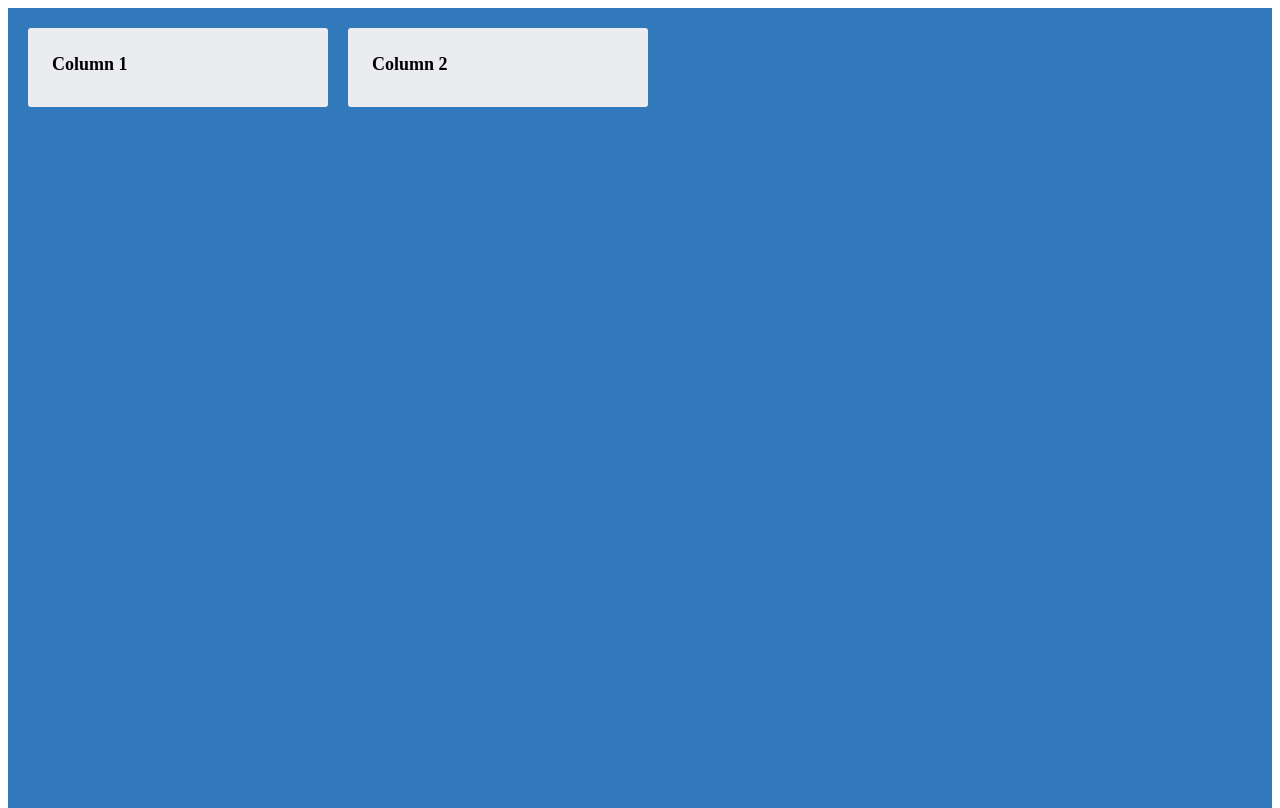
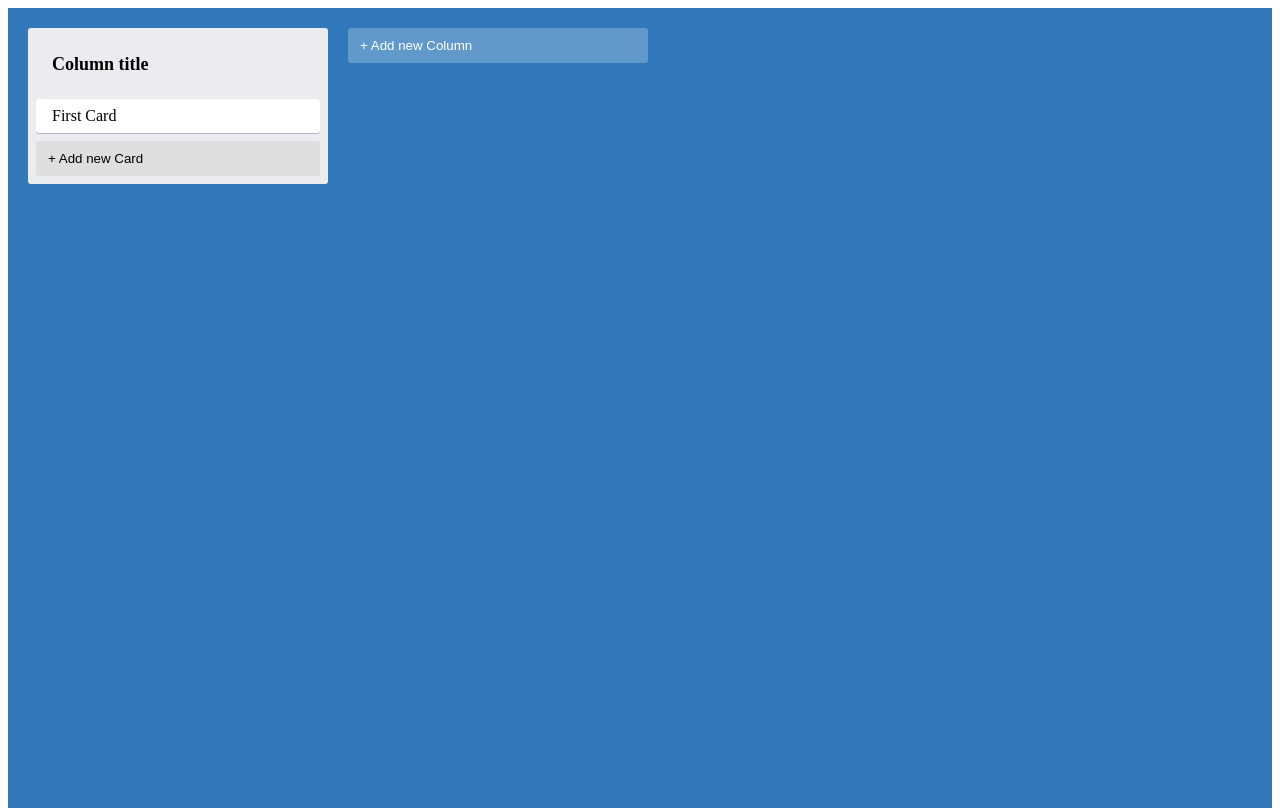
Before and after one commit to violetflash/trello-like, a React (Create React App) app: page / in a window 1280 px wide. Built offline with nearby package versions, Linux system fonts and the light colour scheme.

Commit message:
add layout

```diff
--- a/src/App.tsx
+++ /dev/null
@@ -1,15 +0,0 @@
-import {AppContainer, ColumnContainer, ColumnTitle } from './styles';
-
-export const App = () => {
-    return (
-        <AppContainer>
-            <ColumnContainer>
-                <ColumnTitle>Column 1</ColumnTitle>
-            </ColumnContainer>
-
-            <ColumnContainer>
-                <ColumnTitle>Column 2</ColumnTitle>
-            </ColumnContainer>
-        </AppContainer>
-    );
-}
--- /dev/null
+++ b/src/components/AddNewItemButton.tsx
@@ -0,0 +1,34 @@
+import React, { useState } from 'react';
+import { AddNewItemButtonContainer } from '../layouts/styles';
+import { Form } from './Form';
+
+
+type AddNewItemButtonPropsType = {
+    onAdd(text: string): void;  // onClick callback when we click Create Item Button
+    toggleButtonText: string;
+    dark?: boolean;
+}
+
+export const AddNewItemButton = (props: AddNewItemButtonPropsType) => {
+    const [showForm, setShowForm] = useState<boolean>(false); //unnecessary type boolean - it will provide automatically
+    const { onAdd, toggleButtonText, dark } = props;
+
+    const showFormHandle = () => {
+        setShowForm(true);
+    };
+
+    const onFormSubmit = (text: string) => {
+        setShowForm(false);
+        onAdd(text);
+    };
+
+    if (showForm) {
+        return <Form onFormSubmit={onFormSubmit}/>;
+    }
+
+    return (
+        <AddNewItemButtonContainer dark={dark} onClick={showFormHandle}>
+            {toggleButtonText}
+        </AddNewItemButtonContainer>
+    )
+};
--- /dev/null
+++ b/src/components/App.tsx
@@ -0,0 +1,20 @@
+import React from 'react';
+import { AppContainer } from '../layouts/styles';
+import { Column } from "./Column";
+import { Card } from "./Card";
+import { AddNewItemButton } from "./AddNewItemButton";
+
+export const App = () => {
+    const addColumnHandler = (text: string) => {
+        console.log(text);
+    };
+
+    return (
+        <AppContainer>
+            <Column title="Column title">
+                <Card text="First Card"/>
+            </Column>
+            <AddNewItemButton onAdd={addColumnHandler} toggleButtonText="+ Add new Column"/>
+        </AppContainer>
+    );
+}
--- /dev/null
+++ b/src/components/Card.tsx
@@ -0,0 +1,14 @@
+import React from 'react';
+import { CardContainer } from '../layouts/styles';
+
+type CardPropsType = {
+    text: string;
+}
+
+export const Card = ({ text }: CardPropsType) => {
+    return (
+        <CardContainer>
+            {text}
+        </CardContainer>
+    )
+};
--- /dev/null
+++ b/src/components/Column.tsx
@@ -0,0 +1,20 @@
+import React, { FC } from 'react';
+import { ColumnContainer, ColumnTitle } from '../layouts/styles';
+import { AddNewItemButton } from "./AddNewItemButton";
+
+type ColumnPropsType = {
+    title: string;
+    // children: React.ReactNode;
+}
+
+export const Column: FC<ColumnPropsType> = ( { title, children } ) => {
+    const addCardHandler = () => {};
+
+    return (
+        <ColumnContainer>
+            <ColumnTitle>{title}</ColumnTitle>
+            {children}
+            <AddNewItemButton onAdd={addCardHandler} toggleButtonText="+ Add new Card" dark/>
+        </ColumnContainer>
+    )
+};
--- /dev/null
+++ b/src/components/Form.tsx
@@ -0,0 +1,23 @@
+import React, { useState } from 'react';
+import { FormButtonContainer, FormInput, FormContainer } from '../layouts/styles';
+
+type FormPropsType = {
+    onFormSubmit(text: string): void;
+}
+
+export const Form = ({ onFormSubmit }: FormPropsType) => {
+    const [text, setText] = useState("");
+
+    const inputHandler: React.ChangeEventHandler<HTMLInputElement> = (e) => {
+        setText(e.target.value);
+    };
+
+    return (
+        <FormContainer>
+            <FormInput value={text} onChange={inputHandler}/>
+            <FormButtonContainer onClick={() => onFormSubmit(text)}>
+                Create
+            </FormButtonContainer>
+        </FormContainer>
+    )
+};
--- a/src/index.tsx
+++ b/src/index.tsx
@@ -1,11 +1,11 @@
 import React from 'react';
 import ReactDOM from 'react-dom';
 import './index.css';
-import { App } from './App';
+import { App } from './components/App';
 
 ReactDOM.render(
   <React.StrictMode>
-    <App />
+      <App />
   </React.StrictMode>,
   document.getElementById('root')
 );
--- /dev/null
+++ b/src/layouts/styles.ts
@@ -0,0 +1,84 @@
+import styled from 'styled-components';
+
+export const AppContainer = styled.div`
+  display: flex;
+  align-items: flex-start;
+  padding: 20px;
+  height: 100%;
+  width: 100%;
+  background-color: #3179ba;
+`;
+
+export const ColumnContainer = styled.div`
+  flex-grow: 0;
+  margin-right: 20px;
+  border-radius: 3px;
+  padding: 8px 8px;
+  width: 300px;
+  min-height: 40px;
+  background-color: #ebecf0;
+`;
+
+export const ColumnTitle = styled.h1`
+  padding: 6px 16px 12px;
+  font-weight: bold;
+  font-size: 18px;
+`;
+
+export const CardContainer = styled.div`
+    margin-bottom: 0.5rem;
+    border-radius: 3px;
+    padding: 0.5rem 1rem;
+    max-width: 300px;
+    background-color: #fff;
+    box-shadow: #091e4240 0 1px 0 0;
+    cursor: pointer;
+`;
+
+type AddNewItemButtonContainerPropsType = {
+    dark?: boolean;
+}
+
+export const AddNewItemButtonContainer = styled.button<AddNewItemButtonContainerPropsType>`
+  background-color: ${props => props.dark ? "#dedede" : "#ffffff3d"};
+  border-radius: 3px;
+  border: none;
+  color: ${props => (props.dark ? "#000" : "#fff")};
+  cursor: pointer;
+  max-width: 300px;
+  padding: 10px 12px;
+  text-align: left;
+  transition: background 85ms ease-in;
+  width: 100%;
+
+  &:hover {
+    background-color: ${props => props.dark ? "#ccc" : "#ffffff52"};
+  }
+`;
+
+export const FormContainer = styled.div`
+    display: flex;
+    flex-direction: column;
+    align-items: flex-start;
+    max-width: 300px;
+    width: 100%;
+`;
+
+export const FormButtonContainer = styled.button`
+    background-color: #5aac44;
+    border-radius: 3px;
+    border: none;
+    box-shadow: none;
+    color: #fff;
+    padding: 6px 12px;
+    text-align: center;
+`;
+
+export const FormInput = styled.input`
+    border-radius: 3px;
+    border: none;
+    box-shadow: #091e4240 0 1px 0 0;
+    margin-bottom: 0.5rem;
+    padding: 0.5rem 1rem;
+    width: 100%;
+`;
--- a/src/styles.ts
+++ /dev/null
@@ -1,36 +0,0 @@
-import styled from 'styled-components';
-
-export const AppContainer = styled.div`
-  display: flex;
-  align-items: flex-start;
-  padding: 20px;
-  height: 100%;
-  width: 100%;
-  background-color: #3179ba;
-`;
-
-export const ColumnContainer = styled.div`
-  flex-grow: 0;
-  margin-right: 20px;
-  border-radius: 3px;
-  padding: 8px 8px;
-  width: 300px;
-  min-height: 40px;
-  background-color: #ebecf0;
-`;
-
-export const ColumnTitle = styled.h1`
-  padding: 6px 16px 12px;
-  font-weight: bold;
-  font-size: 18px;
-`;
-
-export const CardContainer = styled.div`
-    margin-bottom: 0.5rem;
-    border-radius: 3px;
-    padding: 0.5rem 1rem;
-    max-width: 300px;
-    background-color: #fff;
-    box-shadow: #091e4240 0 1px 0 0;
-    cursor: pointer;
-`
```
